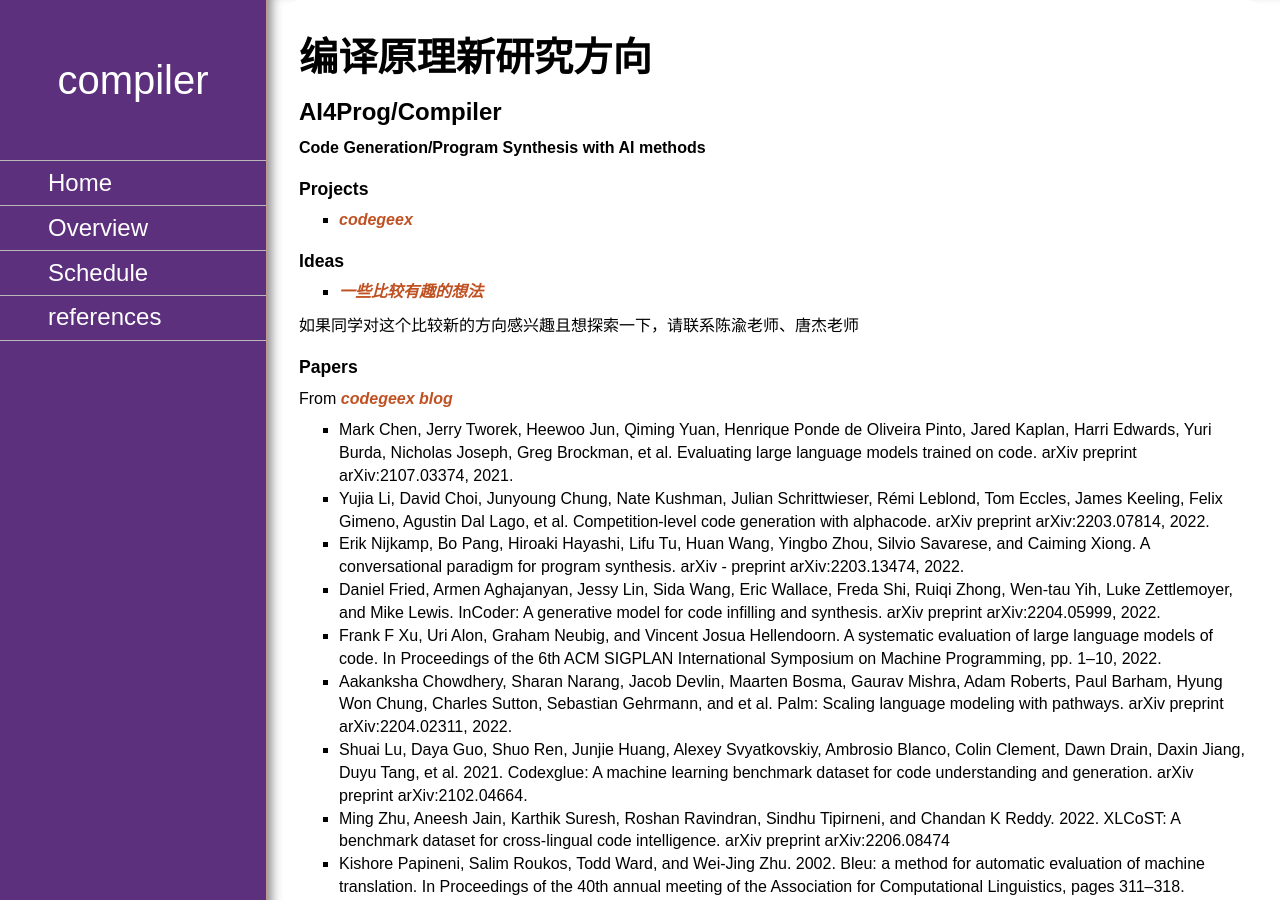
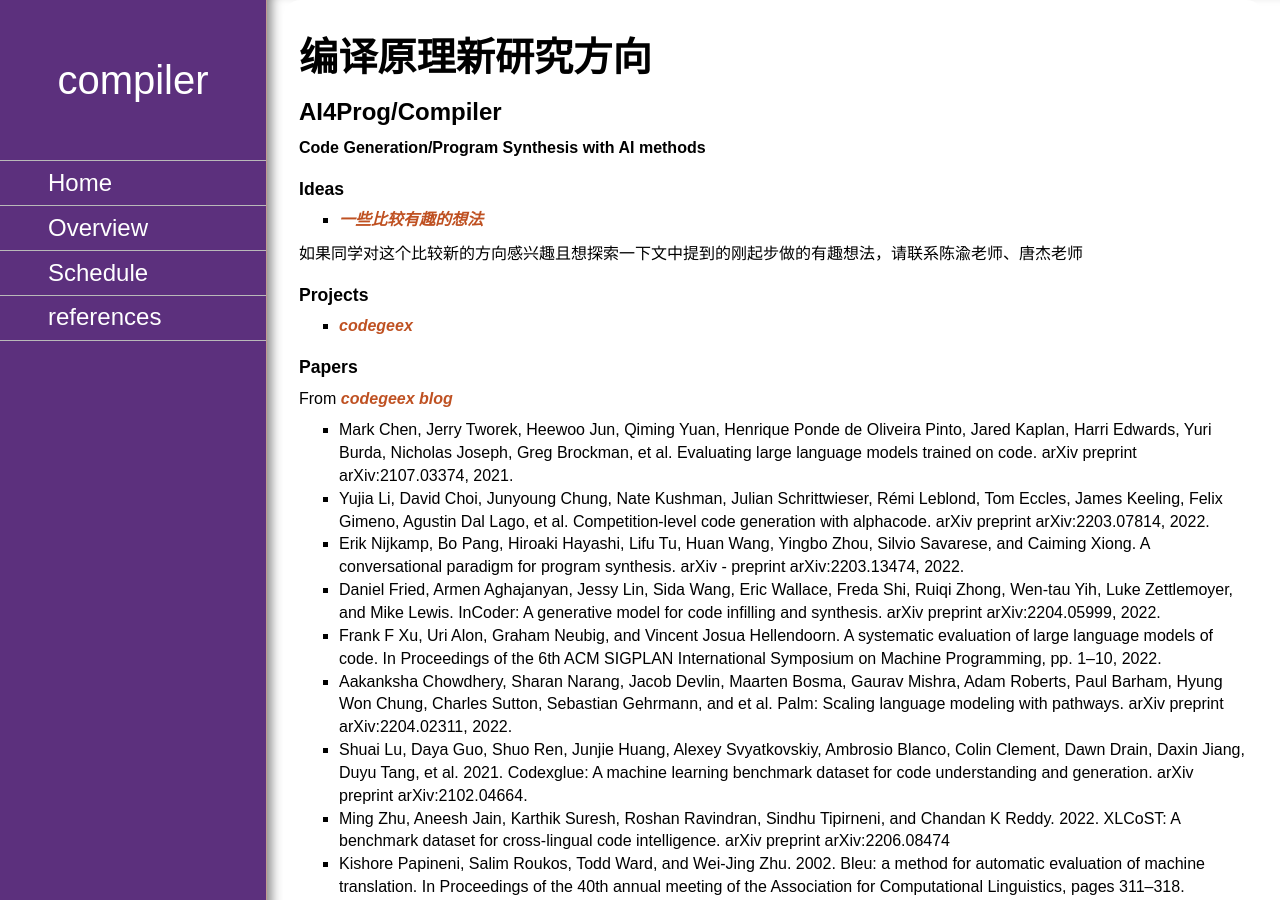
Before and after one commit to chyyuu/compiler_course_info, a Jekyll site: the page built from readinglist.md, in a window 1280 px wide and 900 px high. Built offline with Jekyll 4.4.1, drawn with Linux system fonts in a browser that asks for light colours; nearby versions of some CDN libraries; our own code applies the rules of GitHub Pages for plain Markdown files.

Commit message:
Update readinglist.md

```diff
--- a/readinglist.md
+++ b/readinglist.md
@@ -4,14 +4,13 @@
 ## AI4Prog/Compiler
 **Code Generation/Program Synthesis with AI methods**
 
+### Ideas
+- [一些比较有趣的想法](./ai4sysprog.md)
+
+如果同学对这个比较新的方向感兴趣且想探索一下文中提到的刚起步做的有趣想法，请联系陈渝老师、唐杰老师
 
 ### Projects
 - [codegeex](https://models.aminer.cn/codegeex/)
-
-### Ideas
-- [一些比较有趣的想法](./ai4sysprog.md)
-
-如果同学对这个比较新的方向感兴趣且想探索一下，请联系陈渝老师、唐杰老师
 
 ### Papers
 From [codegeex blog](https://models.aminer.cn/codegeex/blog/index_zh.html#%E5%8F%82%E8%80%83%E6%96%87%E7%8C%AE)
```
